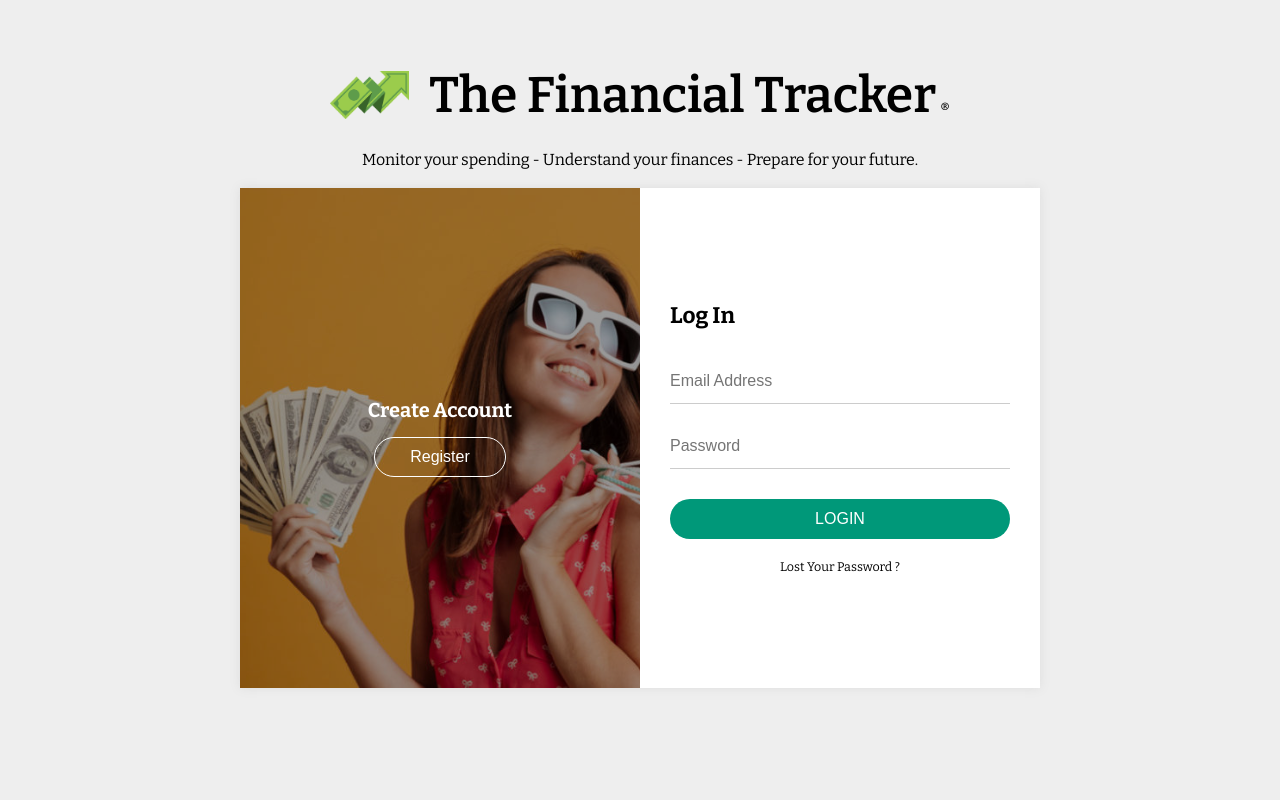
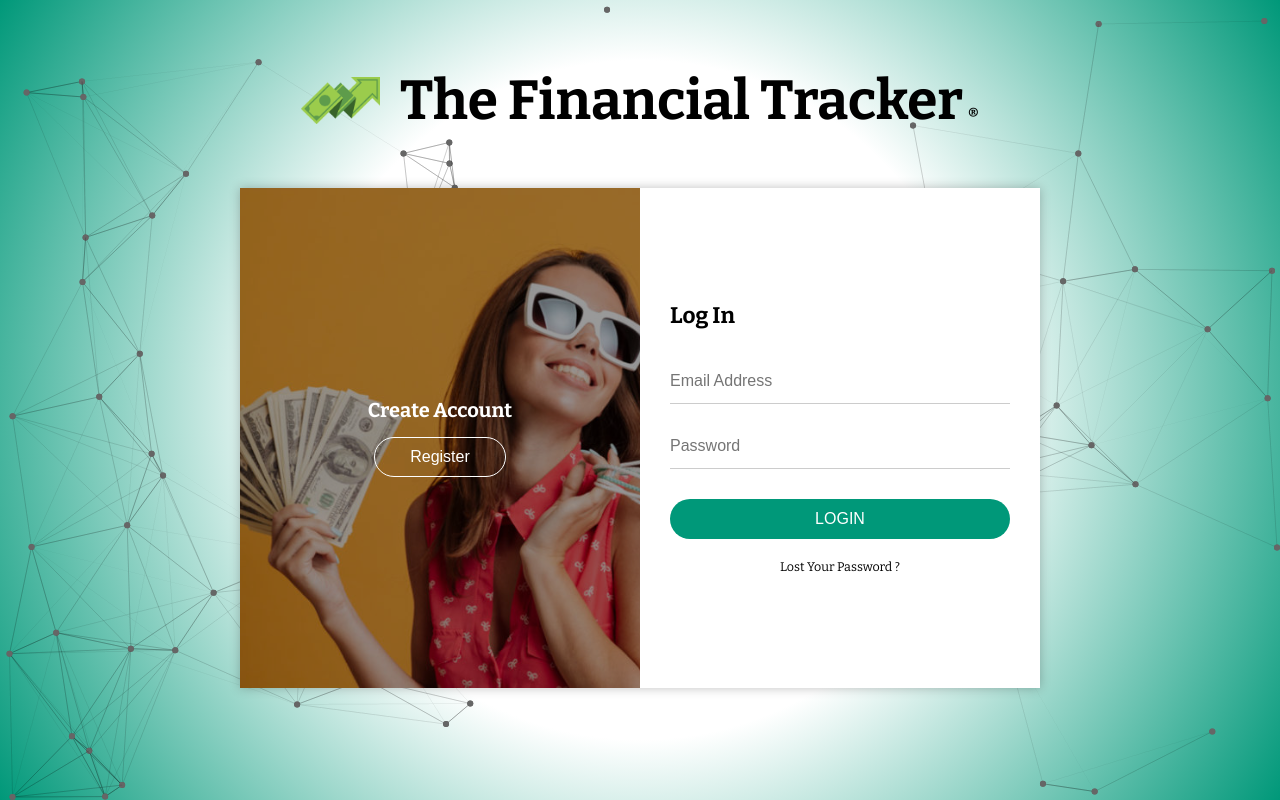
Before and after one commit to davidmvenegas/FinancialTracker, a React (Create React App) app in the folder client/: page /#/landing in a window 1280 px wide. Built offline with nearby package versions, Linux system fonts and the light colour scheme.

Commit message:
email reset working on it...

```diff
--- a/client/package.json
+++ b/client/package.json
@@ -17,6 +17,7 @@
     "react-dom": "^17.0.2",
     "react-router-dom": "^6.2.1",
     "react-scripts": "^5.0.0",
+    "react-tsparticles": "^1.39.0",
     "sweetalert": "^2.1.2",
     "web-vitals": "^1.1.2"
   },
--- a/client/src/1-Landing/Landing.js
+++ b/client/src/1-Landing/Landing.js
@@ -2,9 +2,10 @@ import './landing.css'
 import { React, useState } from 'react'
 import { useFinanceContext } from '../FinanceContext'
 import { useNavigate } from 'react-router-dom'
+import axios from 'axios'
 import swal from 'sweetalert';
 import Logo from '../images/logo.png'
-import axios from 'axios'
+import Particles from "react-tsparticles";
 
 function Landing() {
     const navigate = useNavigate()
@@ -15,6 +16,10 @@ function Landing() {
     const [username, setUsername] = useState("")
     const [regPassword, setRegPassword] = useState("")
     const [passwordConfirmation, setPasswordConfirmation] = useState("")
+    const [boxSlide, setBoxSlide] = useState('')
+    const [logSlide, setLogSlide] = useState('')
+    const [regSlide, setRegSlide] = useState('form-hidden')
+    const [passSlide, setPassSlide] = useState('form-hidden')
 
     const handleLogEmailChange = (e) => setLogEmail(e.target.value)
     const handleLogPasswordChange = (e) => setLogPassword(e.target.value)
@@ -23,14 +28,27 @@ function Landing() {
     const handleRegPasswordChange = (e) => setRegPassword(e.target.value)
     const handlePasswordConfirmationChange = (e) => setPasswordConfirmation(e.target.value)
 
-    const loginBtn = document.querySelectorAll(".login-btn")
-    const registerBtn = document.querySelectorAll(".register-btn")
-    const lostPassBtn = document.querySelectorAll(".lost-pass-btn")
-    const box = document.querySelector(".box")
-    const loginForm = document.querySelector(".login-form")
-    const registerForm = document.querySelector(".register-form")
-    const lostPasswordForm = document.querySelector(".lost-password-form")
-
+    function clickedRegisterBtn() {
+        setBoxSlide('slide-active')
+        setLogSlide('form-hidden')
+        setPassSlide('form-hidden')
+        setRegSlide('')
+        clearLogForm()
+    }
+    function clickedLoginBtn() {
+        setRegSlide('form-hidden')
+        setPassSlide('form-hidden')
+        setBoxSlide('')
+        setLogSlide('')
+        clearRegForm()
+    }
+    function clickedResetPassword() {
+        setRegSlide('form-hidden')
+        setLogSlide('form-hidden')
+        setPassSlide('')
+        clearLogForm()
+        clearRegForm()
+    }
     function clearRegForm() {
         setRegEmail('')
         setUsername('')
@@ -41,34 +59,6 @@ function Landing() {
         setLogEmail('')
         setLogPassword('')
     }
-
-    registerBtn.forEach((btn) =>{
-        btn.addEventListener("click", () => {
-            box.classList.add("slide-active")
-            registerForm.classList.remove("form-hidden")
-            loginForm.classList.add("form-hidden")
-            lostPasswordForm.classList.add("form-hidden")
-            clearLogForm()
-        })
-    })
-    loginBtn.forEach((btn) =>{
-        btn.addEventListener("click", () => {
-            box.classList.remove("slide-active")
-            registerForm.classList.add("form-hidden")
-            loginForm.classList.remove("form-hidden")
-            lostPasswordForm.classList.add("form-hidden")
-            clearRegForm()
-        })
-    })
-    lostPassBtn.forEach((btn) =>{
-        btn.addEventListener("click", () => {
-            registerForm.classList.add("form-hidden")
-            loginForm.classList.add("form-hidden")
-            lostPasswordForm.classList.remove("form-hidden")
-            clearLogForm()
-            clearRegForm()
-        })
-    })
 
     function handleRegSubmit(e) {
         e.preventDefault()
@@ -116,25 +106,38 @@ function Landing() {
 
     return (
         <div>
+        <Particles options={{
+            interactivity: {
+                events: {onClick: {enable: true, mode: "push"},
+                onHover: {enable: true, mode: "repulse"}},
+                modes: {bubble: {distance: 800, duration: 2, opacity: 1, size: 500},
+                push: {quantity: 4}, repulse: {distance: 100, duration: 1}
+            }},
+            particles: {
+                color: {value: ["#666"]},
+                links: {color: "#111", distance: 200, enable: true, opacity: 1, width: .125},
+                move: {direction: "none", enable: true, outMode: "bounce", random: true, speed: 2.5, straight: false},
+                number: {value: 75},
+                opacity: {value: 1}
+            }}}/>
             <div className="login-page">
                 <div className="login-logo-box">
                     <div className="login-content-box">
                         <img src={Logo} alt="Logo" />
                         <h2>The Financial Tracker <span>&reg;</span></h2>
                     </div>
-                    <p>Monitor your spending - Understand your finances - Prepare for your future.</p>
                 </div>
-                <div className="box">
+                <div className={`box ${boxSlide}`}>
                     <div className="left">
                         <h3>Create Account</h3>
-                        <button type="button" className="register-btn">Register</button>
+                        <button type="button" onClick={clickedRegisterBtn} className="register-btn">Register</button>
                     </div>
                     <div className="right">
                         <h3>Have an Account ?</h3>
-                        <button type="button" className="login-btn">Login</button>
+                        <button type="button" className="login-btn" onClick={clickedLoginBtn} >Login</button>
                     </div>
                     <div className="form">
-                        <form onSubmit={handleLogSubmit} className="login-form">
+                        <form onSubmit={handleLogSubmit} className={`login-form ${logSlide}`}>
                             <h3>Log In</h3>
                             <div className="form-group">
                                 <input onChange={handleLogEmailChange} value={logEmail} type="text" placeholder="Email Address" className="form-control" required />
@@ -145,9 +148,9 @@ function Landing() {
                                 <span className="landing-input-focus"></span>
                             </div>
                             <button type="submit" className="submit-btn">Login</button>
-                            <p className="lost-pass-btn">Lost Your Password ?</p>
+                            <p onClick={clickedResetPassword} className="lost-pass-btn">Lost Your Password ?</p>
                         </form>
-                        <form onSubmit={handleRegSubmit} className="register-form form-hidden">
+                        <form onSubmit={handleRegSubmit} className={`register-form ${regSlide}`}>
                             <h3>Register</h3>
                             <div className="form-group">
                                 <input onChange={handleUsernameChange} value={username} type="text" placeholder="Name" className="form-control" required />
@@ -166,16 +169,16 @@ function Landing() {
                                 <span className="landing-input-focus"></span>
                             </div>
                             <button type="submit" className="submit-btn">Register</button>
-                            <p className="lost-pass-btn">Lost Your Password ?</p>
+                            <p onClick={clickedResetPassword} className="lost-pass-btn">Lost Your Password ?</p>
                         </form>
-                        <form className="lost-password-form form-hidden">
+                        <form className={`lost-password-form ${passSlide}`}>
                             <h3>Lost Your Password ?</h3>
                             <h5>You will receive a link to create a new password via email.</h5>
                             <div className="form-group">
                                 <input type="text" placeholder="Email Address" className="form-control" required />
                             </div>
                             <button type="submit" className="submit-btn">Reset Password</button>
-                            <p><span className="login-btn">Login</span> | <span className="register-btn">Register</span></p>
+                            <p><span className="login-btn" onClick={clickedLoginBtn} >Login</span> | <span onClick={clickedRegisterBtn} className="register-btn">Register</span></p>
                         </form>
                     </div>
                 </div>
--- a/client/src/1-Landing/landing.css
+++ b/client/src/1-Landing/landing.css
@@ -1,15 +1,15 @@
-.login-page{
+.login-page {
 	min-height: 100vh;
 	padding: 1.5rem;
-	background-color: #eeeeee;
 	display: flex;
 	align-items: center;
 	justify-content: center;
 	flex-direction: column;
+	background: radial-gradient(circle, #fff 45%, #009879 100%);
 }
 .login-logo-box {
 	position: absolute;
-	top: 6.5rem;
+	top: 6.75rem;
 	transform: translate(-50% -50%);
 	display: flex;
 	align-items: center;
@@ -26,36 +26,31 @@
 	margin-right: 2rem;
 }
 .login-logo-box h2 {
-	font-size: 5rem;
-	font-weight: 600;
+	font-size: 5.5rem;
+	font-weight: 700;
+	color: #000000;
 }
 .login-logo-box span {
-	font-size: 1.25rem;
+	font-size: 1.5rem;
 	margin-left: -.5rem;
-}
-.login-logo-box p {
-	margin-top: 2.5rem;
-	font-size: 1.6rem;
-	letter-spacing: -.0125rem;
 }
 .login-page .box{
 	margin-top: 7.5rem;
 	background-image: url('../images/login-img.jpg');
 	background-size: cover;
 	background-position: -12.5rem center;
-	background-repeat: repeat-x;
 	flex: 0 0 50rem;
 	width: 80rem;
 	height: 48rem;
-	box-shadow: 0 0 1rem #dddddd;
 	display: flex;
 	flex-wrap: wrap;
 	position: relative;
+	box-shadow: 0 0 1rem rgba(0,0,0,0.25);
 	z-index: 1;
 	transition: all 0.5s ease-in-out;
 }
 .login-page .box.slide-active{
-	background-position: 28.5rem center;
+	background-position: 27.65rem center;
 }
 .login-page .box::before{
 	content: '';
```
Also changed, not shown: 1 other file (tests, documents, lock files or other folders).
